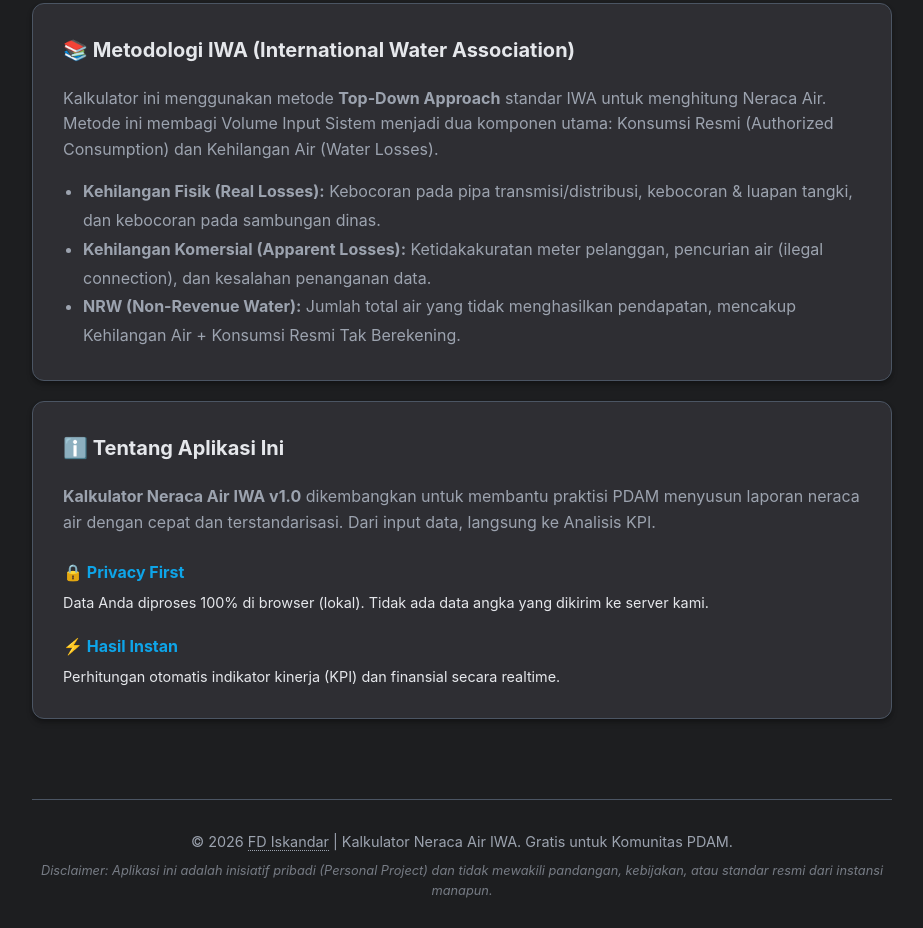
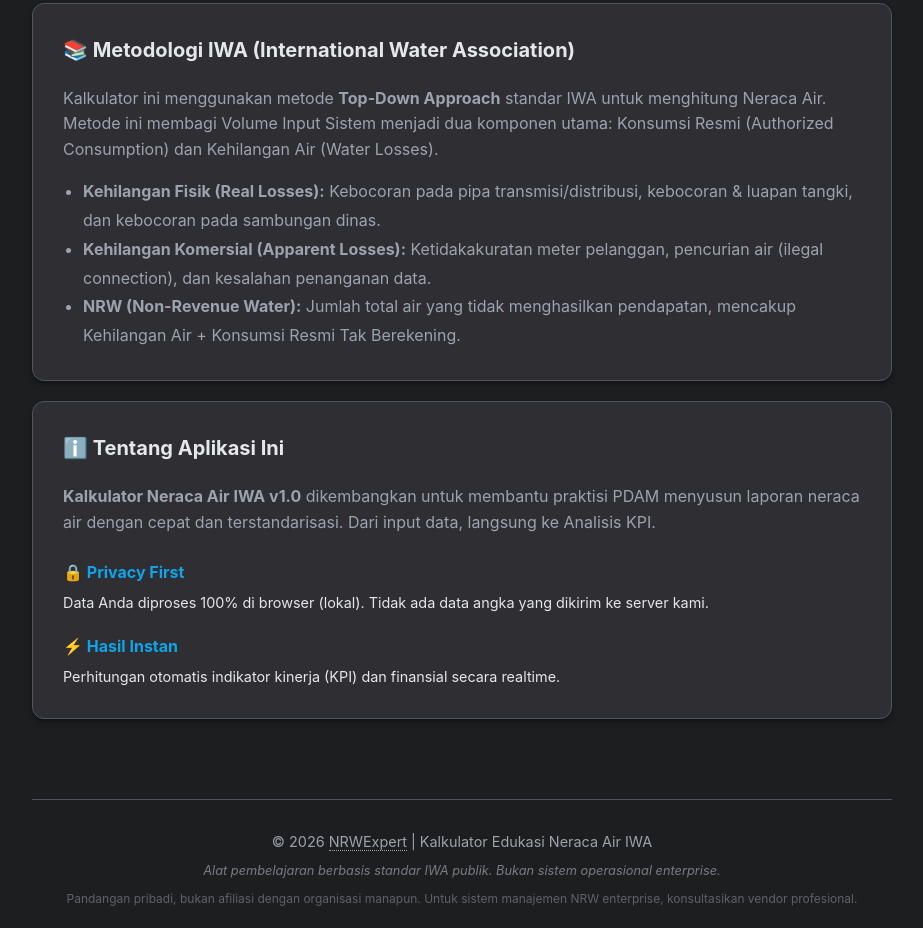
Before and after one commit to ferli/nrwexpert, a website built with Vite: page index.html in a window 1280 px wide. Shown: the part 1742-2670 px from the top of the page, without its empty margins (178-1101 px from the left). Built offline with nearby package versions, Linux system fonts and the light colour scheme.

Commit message:
safety: Strengthen educational positioning to differentiate from enterprise systems
- Changed title to 'Educational Water Balance Calculator'
- Added prominent disclaimer: NOT enterprise system
- Removed roadmap features that overlap with enterprise solutions
- Added 'consult professional vendor' note
- Clear separation from operational/decision-making tools

```diff
--- a/index.html
+++ b/index.html
@@ -87,12 +87,15 @@
         </main>
 
         <footer>
-            <p style="margin-bottom: 0.5rem;">&copy; 2026 <a href="https://fdiskandar.com"
-                    style="color: inherit; text-decoration: none; border-bottom: 1px dotted var(--text-muted);">FD
-                    Iskandar</a> | Kalkulator Neraca Air IWA. Gratis untuk Komunitas PDAM.</p>
-            <p style="font-size: 0.8rem; opacity: 0.7; font-style: italic;">
-                Disclaimer: Aplikasi ini adalah inisiatif pribadi (Personal Project) dan tidak mewakili pandangan,
-                kebijakan, atau standar resmi dari instansi manapun.
+            <p style="margin-bottom: 0.5rem;">&copy; 2026 <a href="https://nrwexpert.com"
+                    style="color: inherit; text-decoration: none; border-bottom: 1px dotted var(--text-muted);">NRWExpert</a>
+                | Kalkulator Edukasi Neraca Air IWA</p>
+            <p style="font-size: 0.8rem; opacity: 0.7; font-style: italic; margin-bottom: 0.5rem;">
+                Alat pembelajaran berbasis standar IWA publik. Bukan sistem operasional enterprise.
+            </p>
+            <p style="font-size: 0.75rem; opacity: 0.5;">
+                Pandangan pribadi, bukan afiliasi dengan organisasi manapun. Untuk sistem manajemen NRW enterprise,
+                konsultasikan vendor profesional.
             </p>
         </footer>
     </div>
```
Also changed, not shown: README.md.
